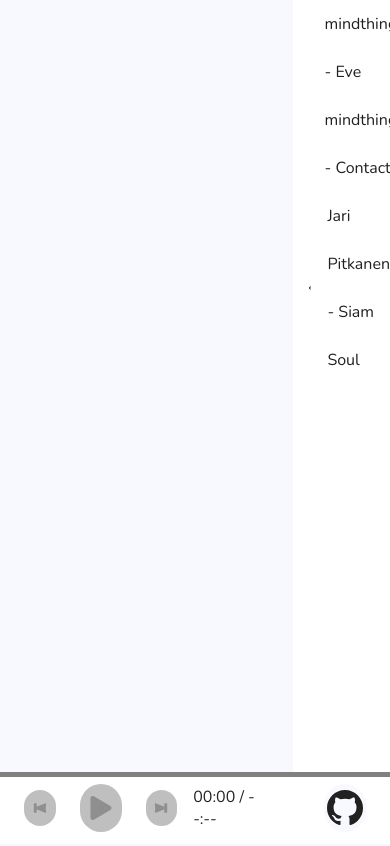
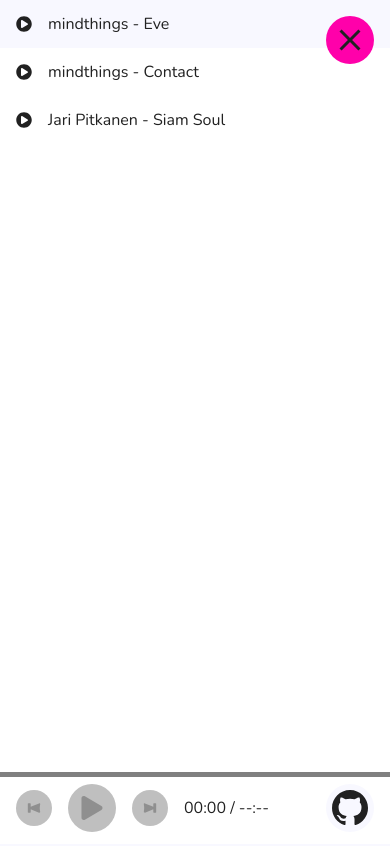
Before and after one commit to EthanStandel/react-three-audio-visualizer, a React (Vite) app: page / in a window 390 px wide. Built offline with nearby package versions, Linux system fonts and the light colour scheme.

Commit message:
fix: mobile view

```diff
--- a/src/App.tsx
+++ b/src/App.tsx
@@ -1,4 +1,4 @@
-import { css, styled } from "@stitches/react";
+import { styled } from "@stitches/react";
 
 import { PlayBar } from "./components/PlayBar";
 import { SongPanel } from "./components/SongPanel";
@@ -24,4 +24,5 @@ const Main = styled("main", {
 const ListAndVisualizerBox = styled("div", {
   display: "flex",
   flexGrow: 1,
+  overflow: "hidden",
 });
--- /dev/null
+++ b/src/components/IconButton.tsx
@@ -0,0 +1,46 @@
+import { styled } from "../style";
+
+export const IconButton = styled("button", {
+  all: "unset",
+  cursor: "pointer",
+  display: "flex",
+  justifyContent: "center",
+  alignItems: "center",
+  marginLeft: 16,
+  borderRadius: 24,
+  height: 36,
+  width: 36,
+  opacity: 1,
+  outlineOffset: 4,
+  outline: "3px solid transparent",
+  background: "var(--plt-prmy)",
+  transition: "all var(--animate-time) ease",
+  "> *": {
+    transition: "transform var(--animate-time) ease",
+  },
+  "&:focus-visible": {
+    outline: "3px solid var(--plt-prmy)",
+  },
+  "&:focus-visible, &:active": {
+    "> *": {
+      transform: "scale(1.5)",
+    },
+  },
+  "&:active": {
+    "> *": {
+      transform: "scale(.7)",
+    },
+  },
+  "&[disabled]": {
+    background: "var(--plt-dsbld)",
+    opacity: 0.5,
+  },
+  variants: {
+    size: {
+      big: {
+        height: 48,
+        width: 48,
+      },
+    },
+  },
+});
--- a/src/components/PlayBar.tsx
+++ b/src/components/PlayBar.tsx
@@ -1,13 +1,14 @@
 import { useEffect, useRef, useState } from "react";
 
-import { styled } from "@stitches/react";
 import { FaPlay, FaPause } from "react-icons/fa";
 import { GiNextButton, GiPreviousButton } from "react-icons/gi";
 import { GoMarkGithub } from "react-icons/go";
 
 import { useAnimationFrame } from "../hooks/useAnimationFrame";
 import { useStore } from "../store";
+import { styled } from "../style";
 
+import { IconButton } from "./IconButton";
 import { SeekBar } from "./SeekBar";
 
 const printTime = (timeInSeconds: number) => {
@@ -146,6 +147,9 @@ const PlayBarContainer = styled("div", {
 
 const Duration = styled("p", {
   padding: "1em",
+  "@mobile": {
+    flexGrow: 1,
+  },
 });
 
 const Title = styled("p", {
@@ -157,50 +161,8 @@ const Title = styled("p", {
   "> strong": {
     marginRight: ".5em",
   },
-});
-
-const IconButton = styled("button", {
-  all: "unset",
-  cursor: "pointer",
-  display: "flex",
-  justifyContent: "center",
-  alignItems: "center",
-  marginLeft: 24,
-  borderRadius: 24,
-  height: 36,
-  width: 36,
-  opacity: 1,
-  outlineOffset: 4,
-  outline: "3px solid transparent",
-  background: "var(--plt-prmy)",
-  transition: "all var(--animate-time) ease",
-  "> *": {
-    transition: "transform var(--animate-time) ease",
-  },
-  "&:focus-visible": {
-    outline: "3px solid var(--plt-prmy)",
-  },
-  "&:focus-visible, &:active": {
-    "> *": {
-      transform: "scale(1.5)",
-    },
-  },
-  "&:active": {
-    "> *": {
-      transform: "scale(.7)",
-    },
-  },
-  "&[disabled]": {
-    background: "var(--plt-dsbld)",
-    opacity: 0.5,
-  },
-  variants: {
-    size: {
-      big: {
-        height: 48,
-        width: 48,
-      },
-    },
+  "@mobile": {
+    display: "none",
   },
 });
 
@@ -210,7 +172,7 @@ const GithubLink = styled("a", {
   height: 48,
   width: 48,
   borderRadius: 24,
-  marginRight: 24,
+  marginRight: 16,
   display: "flex",
   alignItems: "center",
   justifyContent: "center",
--- a/src/components/SongPanel.tsx
+++ b/src/components/SongPanel.tsx
@@ -1,13 +1,20 @@
+import { useState } from "react";
+
 import { styled } from "@stitches/react";
 import { FaPlayCircle } from "react-icons/fa";
+import { MdClose, MdMenu } from "react-icons/md";
 
 import { useStore } from "../store";
 
+import { IconButton } from "./IconButton";
+
 export const SongPanel = () => {
+  const [hide, setHide] = useState(false);
   const { songs, setCurrentSongIndex, currentSongIndex } = useStore();
 
   return (
-    <SongPanelContainer>
+    <>
+      <SongPanelContainer hide={hide}>
         {songs.map(({ artist, song }, index) => (
           <ListItem
             key={artist + song}
@@ -21,14 +28,31 @@ export const SongPanel = () => {
           </ListItem>
         ))}
       </SongPanelContainer>
+      <IconButton
+        style={{ position: "absolute", top: 16, right: 16 }}
+        size="big"
+        onClick={() => setHide(hide => !hide)}
+      >
+        {hide ? <MdMenu size={36} /> : <MdClose size={36} />}
+      </IconButton>
+    </>
   );
 };
 
 const SongPanelContainer = styled("div", {
-  width: "25vw",
+  width: "min(400px, 100%)",
   height: "100%",
   background: "var(--plt-crd)",
   position: "relative",
+  left: 0,
+  transition: "left var(--animate-time) ease",
+  variants: {
+    hide: {
+      true: {
+        left: 400,
+      },
+    },
+  },
 });
 
 const ListItem = styled("button", {
--- a/src/index.css
+++ b/src/index.css
@@ -7,6 +7,12 @@ html {
   --plt-prmy: #ff00aa;
   --plt-dsbld: #808080;
   --animate-time: .2s;
+}
+
+@media (prefers-reduced-motion) {
+  html {
+    --animate-time: 0s;
+  }
 }
 
 @media (prefers-color-scheme: dark) {
--- /dev/null
+++ b/src/style.ts
@@ -0,0 +1,7 @@
+import { createStitches } from "@stitches/react";
+
+export const { css, styled } = createStitches({
+  media: {
+    mobile: "(max-width: 750px)",
+  },
+});
```
Lines whose indentation alone changed are shown as unchanged.
